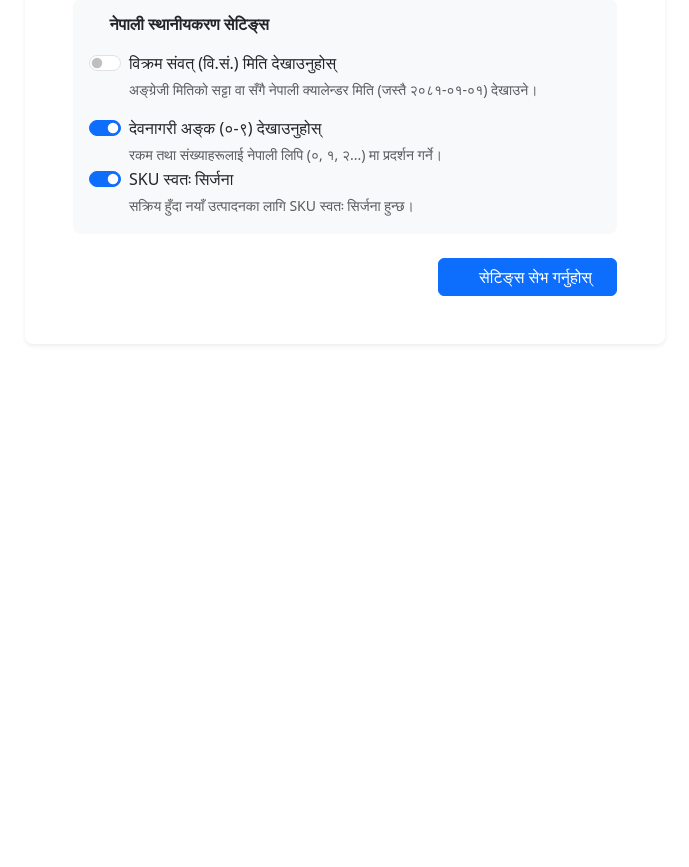
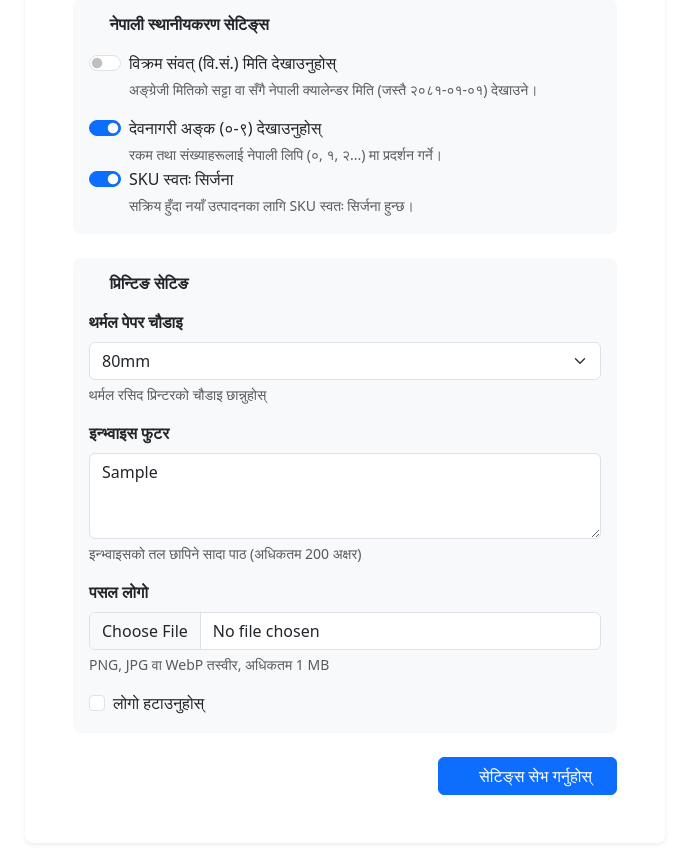
Before and after one commit to saagar-gautam-3/dukaan-os, a Laravel app: template resources/views/shops/form.blade.php in a window 1280 px wide. Shown: the part 807-1674 px from the top of the page, without its empty margins (259-948 px from the left). Before the commit the page ends 1152 px from the top, so only its background shows below. Run offline with Laravel 12, Linux system fonts and the light colour scheme; a user stored in the database is signed in; data comes from the database, SQL or seed files in the repository; tables that the repository leaves empty hold one stand-in row (values such as "Sample post"); the template is opened without the code that fills it: most values are stand-ins (such as "Sample title", 1, 10 or a date in 2020); style sheets or scripts are compiled from the project's sources; some libraries are stand-ins or nearby versions; some web fonts are replaced.

Commit message:
feat(settings): printing and invoice footer settings

```diff
--- a/lang/ne/shops.php
+++ b/lang/ne/shops.php
@@ -38,4 +38,15 @@ return [
     'created_success' => 'पसल सफलतापूर्वक दर्ता भयो। अहिले यही सक्रिय छ।',
     'sku_auto_generate' => 'SKU स्वतः सिर्जना',
     'sku_auto_generate_help' => 'सक्रिय हुँदा नयाँ उत्पादनका लागि SKU स्वतः सिर्जना हुन्छ।',
+    'printing_settings' => 'प्रिन्टिङ सेटिङ',
+    'thermal_paper_width' => 'थर्मल पेपर चौडाइ',
+    'thermal_58' => '58mm',
+    'thermal_80' => '80mm',
+    'thermal_paper_width_help' => 'थर्मल रसिद प्रिन्टरको चौडाइ छान्नुहोस्',
+    'invoice_footer' => 'इन्भ्वाइस फुटर',
+    'invoice_footer_help' => 'इन्भ्वाइसको तल छापिने सादा पाठ (अधिकतम 200 अक्षर)',
+    'logo' => 'पसल लोगो',
+    'logo_help' => 'PNG, JPG वा WebP तस्वीर, अधिकतम 1 MB',
+    'logo_invalid' => 'लोगो मान्य PNG, JPG वा WebP तस्वीर हुनुपर्छ',
+    'remove_logo' => 'लोगो हटाउनुहोस्',
 ];
--- a/resources/views/shops/form.blade.php
+++ b/resources/views/shops/form.blade.php
@@ -18,7 +18,7 @@
         <div class="col-12 col-lg-8">
             <div class="card shadow-sm border-0 rounded-3">
                 <div class="card-body p-4 p-md-5">
-                    <form method="POST" action="{{ route('settings.shop.update') }}">
+                    <form method="POST" action="{{ route('settings.shop.update') }}" enctype="multipart/form-data">
                         @csrf
                         @method('PUT')
 
@@ -109,6 +109,48 @@
                             </div>
                         </div>
 
+                        <div class="card bg-light border-0 mb-4 p-3 rounded-3">
+                            <h6 class="fw-bold mb-3"><i class="bi bi-printer me-2 text-primary"></i>{{ __('shops.printing_settings') }}</h6>
+                            <div class="mb-3">
+                                <label for="thermal_paper_width" class="form-label fw-semibold">{{ __('shops.thermal_paper_width') }}</label>
+                                <select class="form-select @error('thermal_paper_width') is-invalid @enderror" id="thermal_paper_width" name="thermal_paper_width">
+                                    <option value="80" {{ old('thermal_paper_width', $shop->settings['thermal_paper_width'] ?? '80') === '80' ? 'selected' : '' }}>{{ __('shops.thermal_80') }}</option>
+                                    <option value="58" {{ old('thermal_paper_width', $shop->settings['thermal_paper_width'] ?? '80') === '58' ? 'selected' : '' }}>{{ __('shops.thermal_58') }}</option>
+                                </select>
+                                <div class="form-text text-muted">{{ __('shops.thermal_paper_width_help') }}</div>
+                                @error('thermal_paper_width')
+                                    <div class="invalid-feedback">{{ $message }}</div>
+                                @enderror
+                            </div>
+                            <div class="mb-3">
+                                <label for="invoice_footer" class="form-label fw-semibold">{{ __('shops.invoice_footer') }}</label>
+                                <textarea class="form-control @error('invoice_footer') is-invalid @enderror" id="invoice_footer" name="invoice_footer" rows="3" maxlength="200">{{ old('invoice_footer', $shop->settings['invoice_footer'] ?? '') }}</textarea>
+                                <div class="form-text text-muted">{{ __('shops.invoice_footer_help') }}</div>
+                                @error('invoice_footer')
+                                    <div class="invalid-feedback">{{ $message }}</div>
+                                @enderror
+                            </div>
+                            <div class="mb-3">
+                                <label for="logo" class="form-label fw-semibold">{{ __('shops.logo') }}</label>
+                                @if(!empty($shop->settings['logo_path']) && \Illuminate\Support\Facades\Storage::disk('public')->exists($shop->settings['logo_path']))
+                                    <div class="mb-2">
+                                        <img src="{{ \Illuminate\Support\Facades\Storage::disk('public')->url($shop->settings['logo_path']) }}" alt="{{ $shop->name }}" style="max-height:60px;">
+                                    </div>
+                                @endif
+                                <input type="file" class="form-control @error('logo') is-invalid @enderror" id="logo" name="logo" accept="image/png,image/jpeg,image/webp">
+                                <div class="form-text text-muted">{{ __('shops.logo_help') }}</div>
+                                @error('logo')
+                                    <div class="invalid-feedback">{{ $message }}</div>
+                                @enderror
+                            </div>
+                            @if(!empty($shop->settings['logo_path']))
+                            <div class="form-check">
+                                <input class="form-check-input" type="checkbox" id="remove_logo" name="remove_logo" value="1">
+                                <label class="form-check-label" for="remove_logo">{{ __('shops.remove_logo') }}</label>
+                            </div>
+                            @endif
+                        </div>
+
                         <div class="action-row d-flex justify-content-end gap-2">
                             <button type="submit" class="btn btn-primary px-4">
                                 <i class="bi bi-check-lg me-1"></i>{{ __('shops.save_settings') }}
```
Also changed, not shown: app/Actions/Shop/UpdateShopSettings.php (+31 -0 lines), app/Http/Requests/Shop/UpdateShopSettingsRequest.php (+19 -0 lines), lang/en/shops.php (+11 -0 lines).
